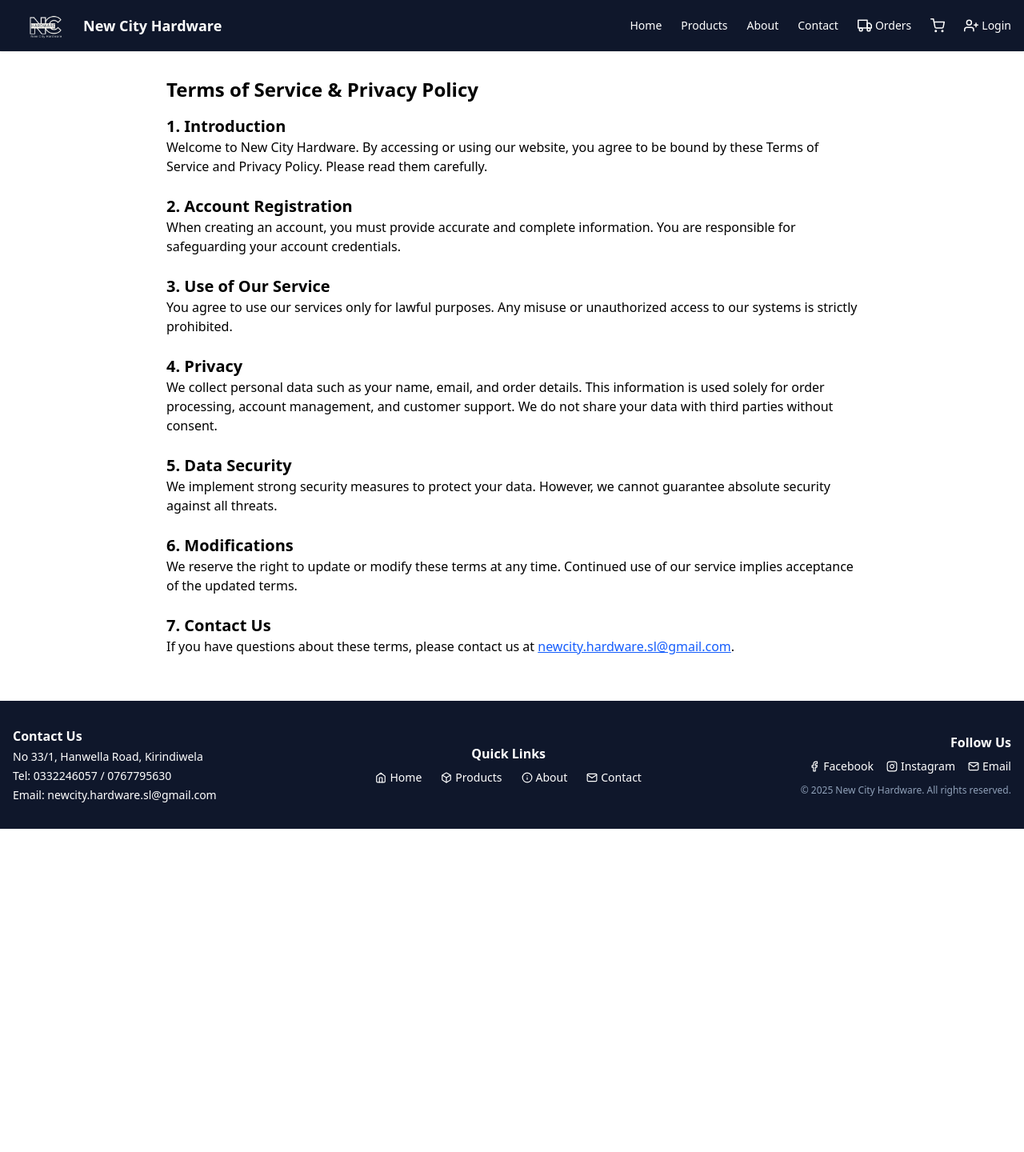
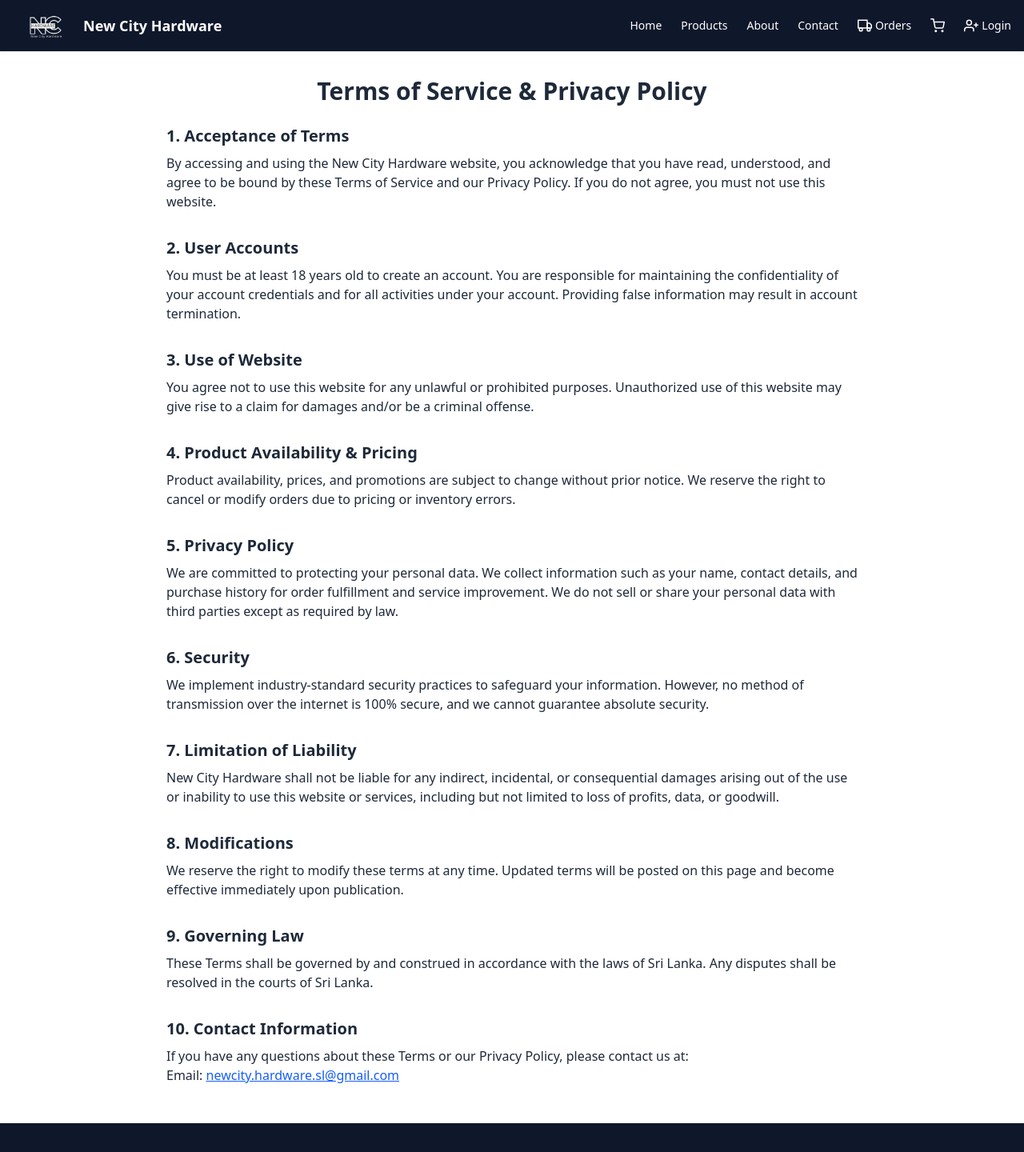
Before and after one commit to RDinujaya4/Agile-Solutions-New-City-HW, a React (Vite) app in the folder new-city-hardware/: page /terms in a window 1280 px wide. Shown: the top 1440 px of the page at 80% size. Before the commit the page ends 1036 px from the top, so only its background shows below. Built offline with nearby package versions, Linux system fonts and the light colour scheme; no server answers; the database is empty.

Commit message:
terms updated

```diff
--- a/new-city-hardware/src/pages/Login.jsx
+++ b/new-city-hardware/src/pages/Login.jsx
@@ -490,12 +490,13 @@
                     </div>
                   )}
                   {isSignup && (
-                  <div className="flex items-start mt-4">
+                    <div className="flex items-start space-x-3 mt-4">
                       <input
+                        id="terms"
                         type="checkbox"
                         checked={agree}
                         onChange={(e) => setAgree(e.target.checked)}
-                      className="mt-1 mr-2"
+                        className="mt-1 h-4 w-4 rounded border-gray-300 text-blue-600 focus:ring-blue-500"
                       />
                       <p className="text-sm">
                         I agree to the{' '}
@@ -506,7 +507,6 @@
                     </div>
                   )}
                 </div>
-
 
                 <button
                   type="submit"
--- a/new-city-hardware/src/pages/TermsAndPrivacy.jsx
+++ b/new-city-hardware/src/pages/TermsAndPrivacy.jsx
@@ -2,55 +2,81 @@
 
 export default function TermsAndPrivacy() {
   return (
-    <div className="max-w-4xl mx-auto px-4 py-8">
-      <h1 className="text-2xl font-bold mb-4">Terms of Service & Privacy Policy</h1>
+    <div className="max-w-4xl mx-auto px-4 py-8 text-gray-800">
+      <h1 className="text-3xl font-bold mb-6 text-center">Terms of Service & Privacy Policy</h1>
 
-      <section className="mb-6">
-        <h2 className="text-xl font-semibold">1. Introduction</h2>
+      <section className="mb-8">
+        <h2 className="text-xl font-semibold mb-2">1. Acceptance of Terms</h2>
         <p>
-          Welcome to New City Hardware. By accessing or using our website, you agree to be bound by these Terms of Service and Privacy Policy. Please read them carefully.
+          By accessing and using the New City Hardware website, you acknowledge that you have read, understood, and agree to be bound by these Terms of Service and our Privacy Policy. If you do not agree, you must not use this website.
         </p>
       </section>
 
-      <section className="mb-6">
-        <h2 className="text-xl font-semibold">2. Account Registration</h2>
+      <section className="mb-8">
+        <h2 className="text-xl font-semibold mb-2">2. User Accounts</h2>
         <p>
-          When creating an account, you must provide accurate and complete information. You are responsible for safeguarding your account credentials.
+          You must be at least 18 years old to create an account. You are responsible for maintaining the confidentiality of your account credentials and for all activities under your account. Providing false information may result in account termination.
         </p>
       </section>
 
-      <section className="mb-6">
-        <h2 className="text-xl font-semibold">3. Use of Our Service</h2>
+      <section className="mb-8">
+        <h2 className="text-xl font-semibold mb-2">3. Use of Website</h2>
         <p>
-          You agree to use our services only for lawful purposes. Any misuse or unauthorized access to our systems is strictly prohibited.
+          You agree not to use this website for any unlawful or prohibited purposes. Unauthorized use of this website may give rise to a claim for damages and/or be a criminal offense.
         </p>
       </section>
 
-      <section className="mb-6">
-        <h2 className="text-xl font-semibold">4. Privacy</h2>
+      <section className="mb-8">
+        <h2 className="text-xl font-semibold mb-2">4. Product Availability & Pricing</h2>
         <p>
-          We collect personal data such as your name, email, and order details. This information is used solely for order processing, account management, and customer support. We do not share your data with third parties without consent.
+          Product availability, prices, and promotions are subject to change without prior notice. We reserve the right to cancel or modify orders due to pricing or inventory errors.
         </p>
       </section>
 
-      <section className="mb-6">
-        <h2 className="text-xl font-semibold">5. Data Security</h2>
+      <section className="mb-8">
+        <h2 className="text-xl font-semibold mb-2">5. Privacy Policy</h2>
         <p>
-          We implement strong security measures to protect your data. However, we cannot guarantee absolute security against all threats.
+          We are committed to protecting your personal data. We collect information such as your name, contact details, and purchase history for order fulfillment and service improvement. We do not sell or share your personal data with third parties except as required by law.
         </p>
       </section>
 
-      <section className="mb-6">
-        <h2 className="text-xl font-semibold">6. Modifications</h2>
+      <section className="mb-8">
+        <h2 className="text-xl font-semibold mb-2">6. Security</h2>
         <p>
-          We reserve the right to update or modify these terms at any time. Continued use of our service implies acceptance of the updated terms.
+          We implement industry-standard security practices to safeguard your information. However, no method of transmission over the internet is 100% secure, and we cannot guarantee absolute security.
         </p>
       </section>
 
-      <section className="mb-6">
-        <h2 className="text-xl font-semibold">7. Contact Us</h2>
+      <section className="mb-8">
+        <h2 className="text-xl font-semibold mb-2">7. Limitation of Liability</h2>
         <p>
-          If you have questions about these terms, please contact us at <a href="mailto:newcity.hardware.sl@gmail.com" className="text-blue-600 underline">newcity.hardware.sl@gmail.com</a>.
+          New City Hardware shall not be liable for any indirect, incidental, or consequential damages arising out of the use or inability to use this website or services, including but not limited to loss of profits, data, or goodwill.
+        </p>
+      </section>
+
+      <section className="mb-8">
+        <h2 className="text-xl font-semibold mb-2">8. Modifications</h2>
+        <p>
+          We reserve the right to modify these terms at any time. Updated terms will be posted on this page and become effective immediately upon publication.
+        </p>
+      </section>
+
+      <section className="mb-8">
+        <h2 className="text-xl font-semibold mb-2">9. Governing Law</h2>
+        <p>
+          These Terms shall be governed by and construed in accordance with the laws of Sri Lanka. Any disputes shall be resolved in the courts of Sri Lanka.
+        </p>
+      </section>
+
+      <section className="mb-4">
+        <h2 className="text-xl font-semibold mb-2">10. Contact Information</h2>
+        <p>
+          If you have any questions about these Terms or our Privacy Policy, please contact us at:
+          <br />
+          <span className="font-medium">Email:</span>{' '}
+          <a href="mailto:newcity.hardware.sl@gmail.com" className="text-blue-600 underline">
+            newcity.hardware.sl@gmail.com
+          </a>
         </p>
       </section>
     </div>
```
Lines whose indentation alone changed are shown as unchanged.
